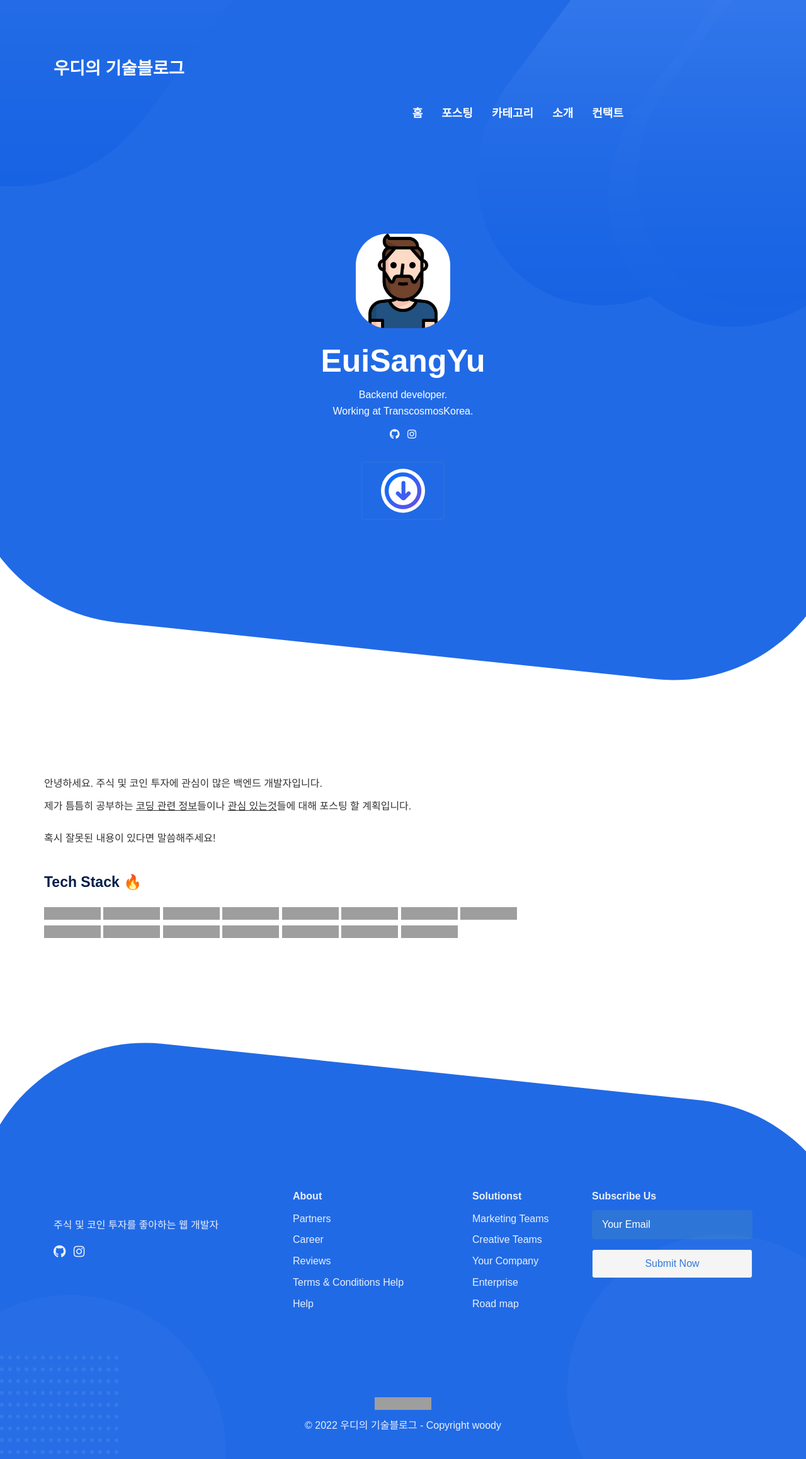
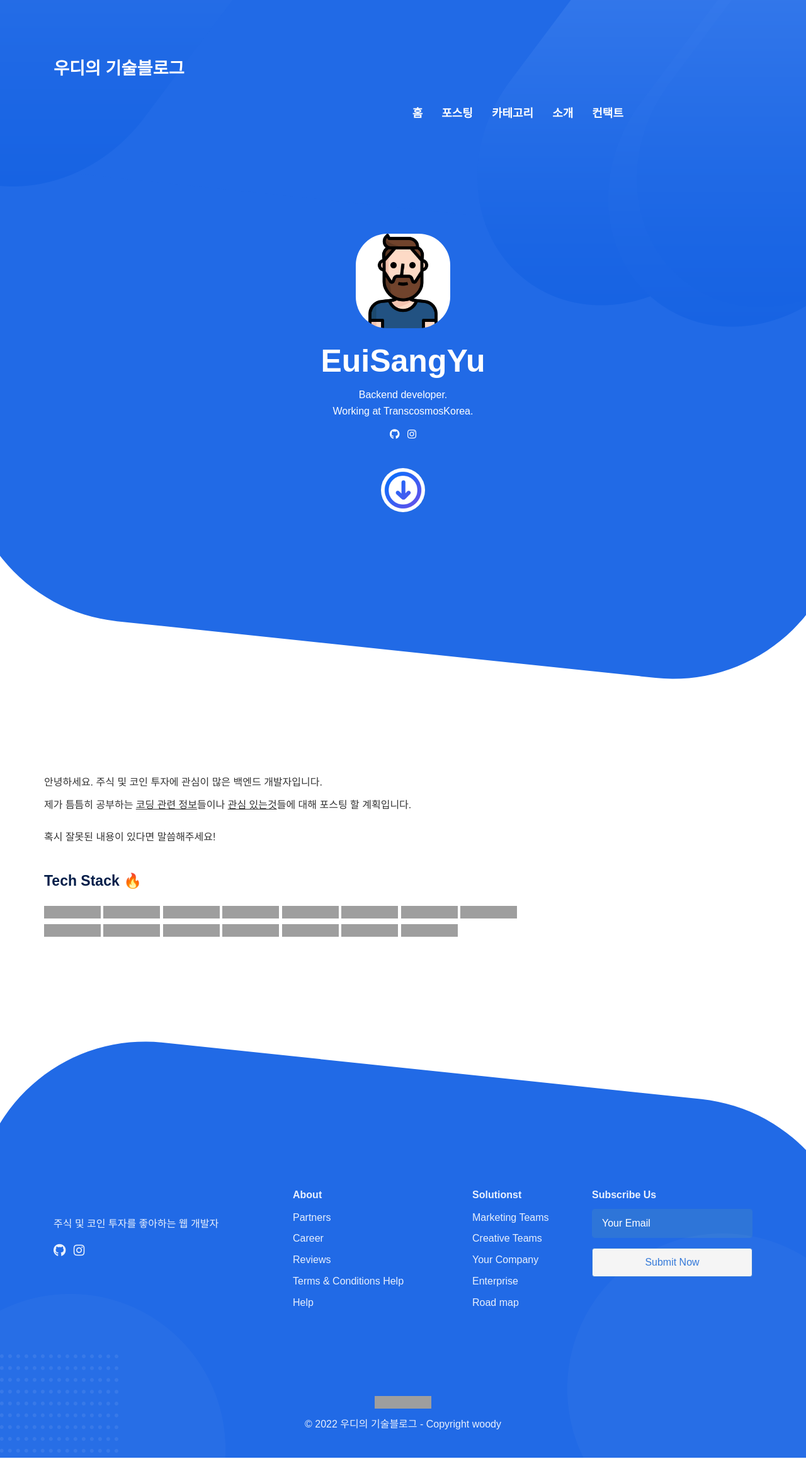
Before and after one commit to yuuisang/yuuisang.github.io, a Jekyll site: the page built from _authors/EuiSangYu.html, in a window 1280 px wide. Shown: the whole page at 63% size. Built offline with Jekyll 4.4.1, drawn with Linux system fonts in a browser that asks for light colours; some web fonts are replaced; grey boxes are pictures that could not be loaded.

Commit message:
theme set

```diff
--- a/_includes/header.html
+++ b/_includes/header.html
@@ -99,7 +99,7 @@
         <div class="row">
             <div class="col-md-12">
                 <div class="page-title text-center white-all">
-                    <button onclick="$('html, body').stop().animate( { scrollTop : '700' } );" style="background: none;">
+                    <button onclick="$('html, body').stop().animate( { scrollTop : '700' } );" style="background: none;border:none;">
                         <img src="/assets/images/downbutton.png" style="width:70px;height:70px;border-radius:50%;">
                     </button>
                 </div>
```
